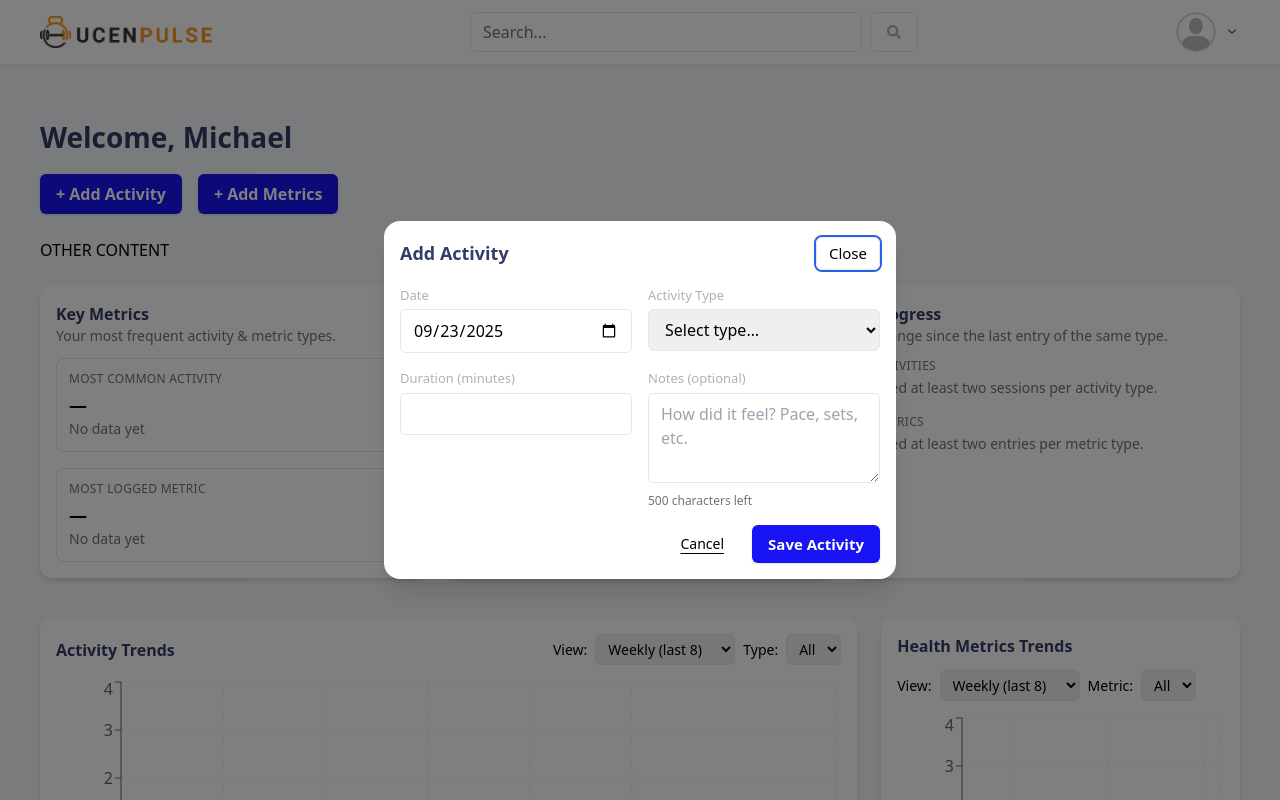
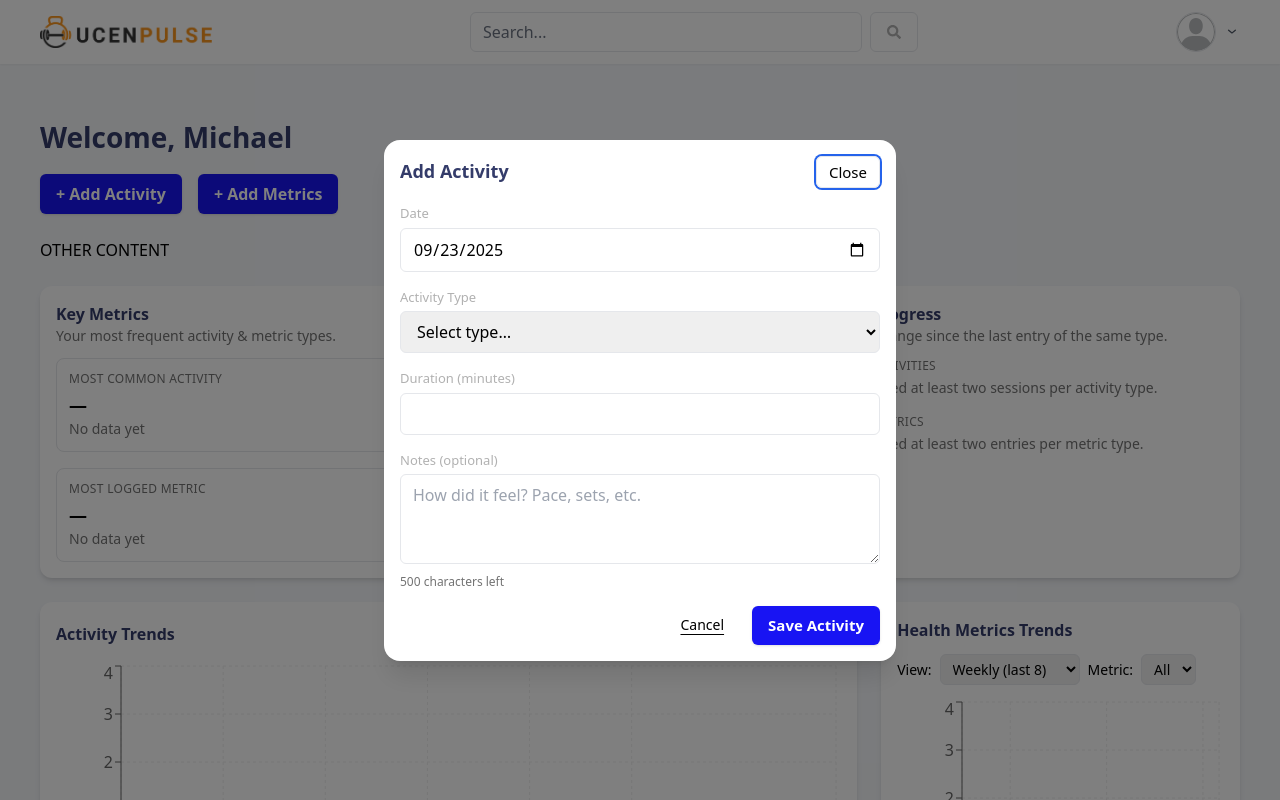
Before and after one commit to PR-CI-CD/ucen_pulse, a React (Create React App) app in the folder apps/client/: page / in a window 1280 px wide. Both pictures are taken after a click on the button "+ Add Activity". Shown: the top 800 px of the page. Built offline with nearby package versions, Linux system fonts and the light colour scheme.

Commit message:
style(ui): adjust element margin and switch grid layout to flex column
- Updated spacing with new margin values for better alignment
- Replaced grid display with flex-col for simpler vertical layout

```diff
--- a/apps/client/src/App.js
+++ b/apps/client/src/App.js
@@ -44,7 +44,7 @@ function Home() {
       </section>
 
       <section
-        className="px-4 p-4 mt-4 sm:px-4 lg:px-10 py-3 w-full overflow-auto"
+        className="px-4 p-4  sm:px-4 lg:px-10 py-3 w-full overflow-auto"
         aria-labelledby="trends-heading"
       >
         <h2 id="trends-heading" className="sr-only">Trends</h2>
--- a/apps/client/src/components/AddActivityModal.jsx
+++ b/apps/client/src/components/AddActivityModal.jsx
@@ -217,7 +217,7 @@ export default function AddActivityModal({ open, onClose }) {
             </div>
           )}
 
-          <div className="grid grid-cols-1 gap-4 sm:grid-cols-2">
+          <div className="flex flex-col gap-4">
             <div>
               <label htmlFor="date" className="mb-1 block text-[13px] font-medium text-textmuted">
                 Date
@@ -266,7 +266,7 @@ export default function AddActivityModal({ open, onClose }) {
             </div>
           </div>
 
-          <div className="grid grid-cols-1 gap-4 sm:grid-cols-2">
+          <div className="flex flex-col gap-4">
             <div>
               <label
                 htmlFor="duration"
--- a/apps/client/src/components/HealthMetricsModal.jsx
+++ b/apps/client/src/components/HealthMetricsModal.jsx
@@ -232,7 +232,7 @@ export default function HealthMetricsModal({ open, onClose }) {
             </div>
           )}
 
-          <div className="grid grid-cols-1 gap-4 sm:grid-cols-2">
+          <div className="flex flex-col gap-4">
             <div>
               <label htmlFor="metric-date" className="mb-1 block text-[13px] font-medium text-textmuted">
                 Date
@@ -281,7 +281,7 @@ export default function HealthMetricsModal({ open, onClose }) {
             </div>
           </div>
 
-          <div className="grid grid-cols-1 gap-4 sm:grid-cols-2">
+          <div className="flex flex-col gap-4">
             <div>
               <label htmlFor="metric-value" className="mb-1 block text-[13px] font-medium text-textmuted">
                 Value {type && currentLimits ? `(${currentLimits.unit})` : ''}
```
